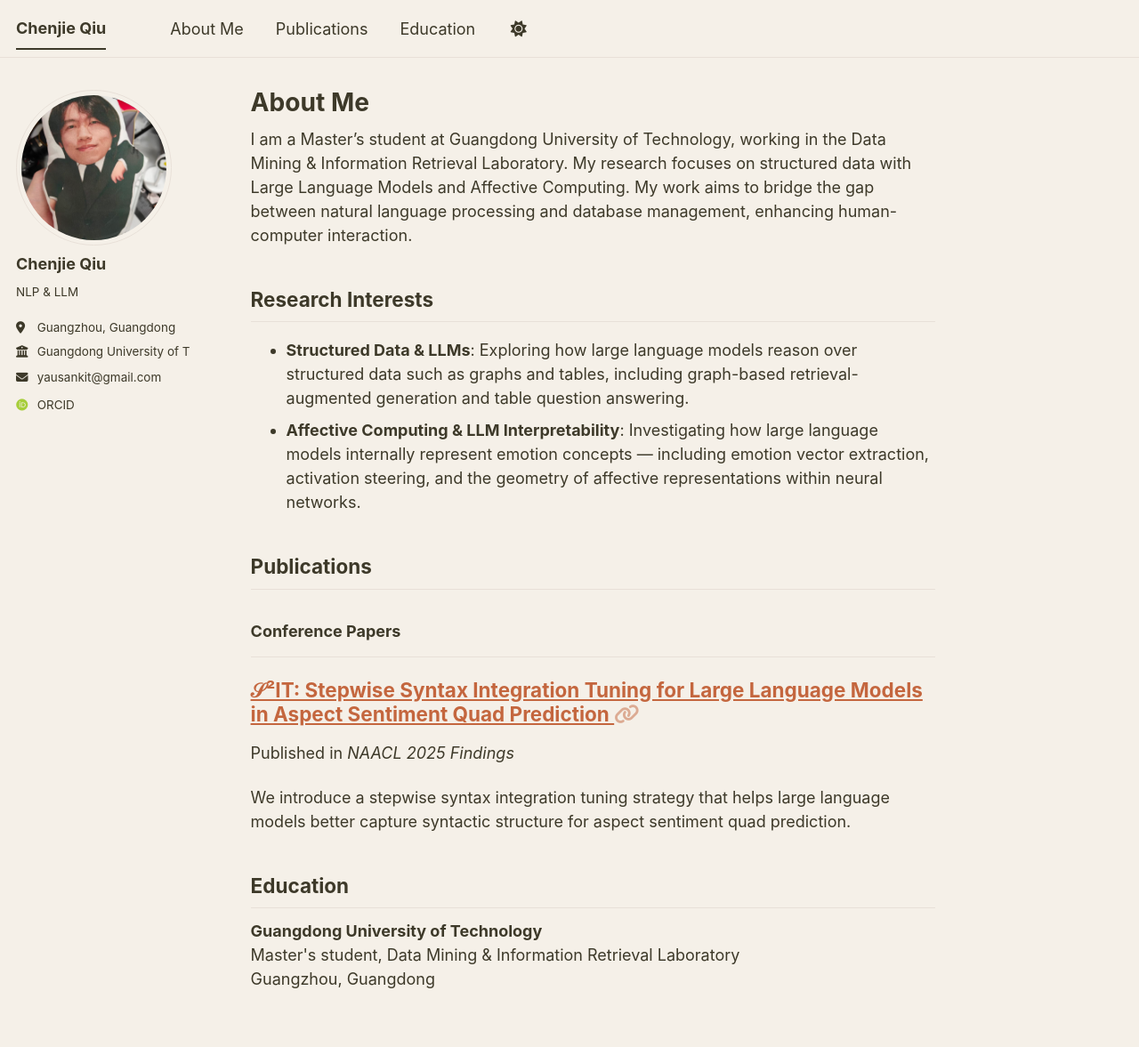
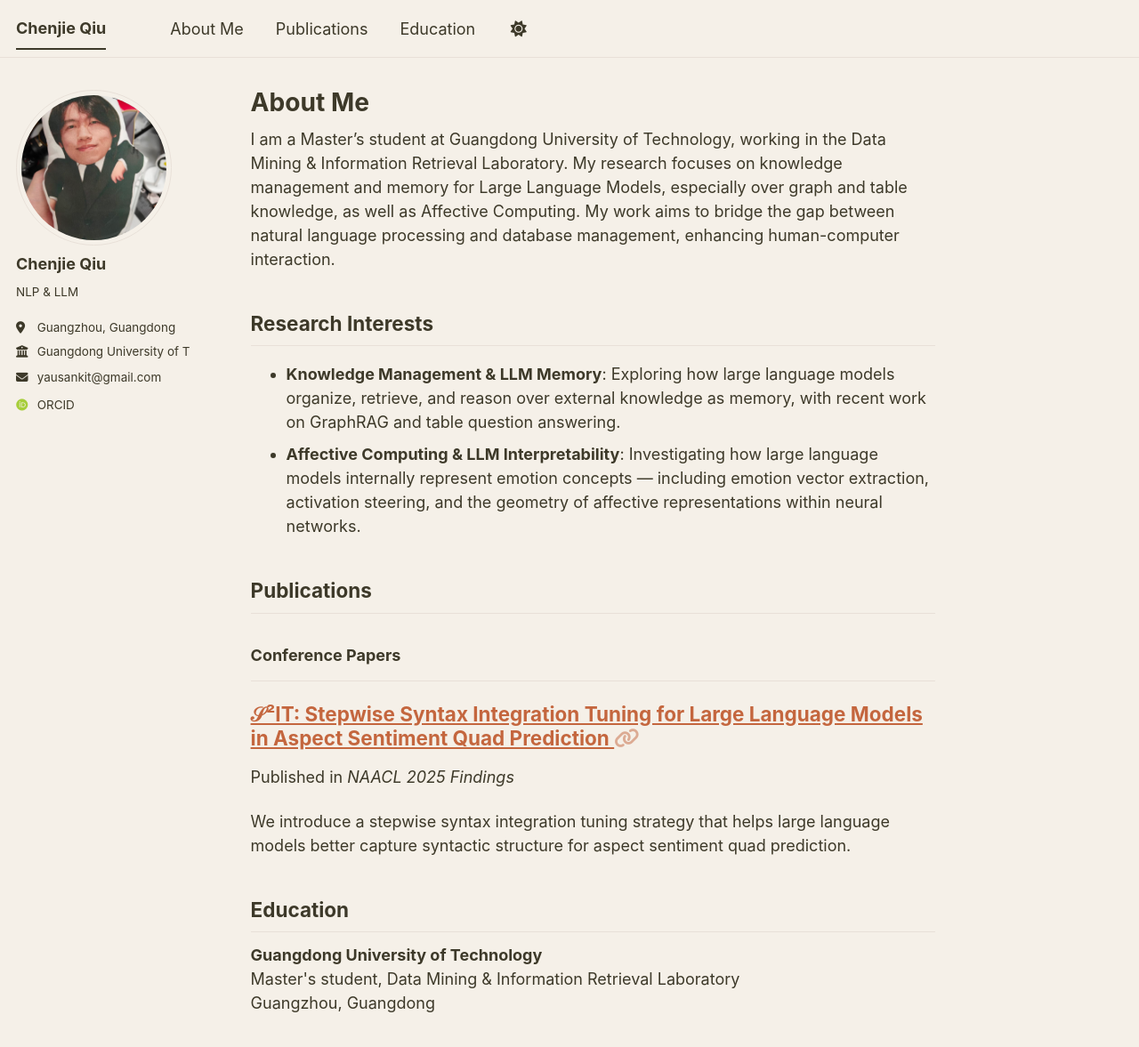
Before and after one commit to yausankit/yausankit.github.io, a Jekyll site: the page built from _pages/about.md, in a window 1280 px wide and 1191 px high. Shown: the top 1177 px of the window at 89% size. Built offline with Jekyll 4.4.1, drawn with Linux system fonts in a browser that asks for light colours; some web fonts are replaced; a script bundle is joined from its source files by our own code; library files that are not in the unit come from our copies.

Commit message:
Update research interests wording

```diff
--- a/_pages/about.md
+++ b/_pages/about.md
@@ -9,11 +9,11 @@ redirect_from:
 
 <section id="about-me"></section>
 
-I am a Master's student at Guangdong University of Technology, working in the Data Mining & Information Retrieval Laboratory. My research focuses on structured data with Large Language Models and Affective Computing. My work aims to bridge the gap between natural language processing and database management, enhancing human-computer interaction.
+I am a Master's student at Guangdong University of Technology, working in the Data Mining & Information Retrieval Laboratory. My research focuses on knowledge management and memory for Large Language Models, especially over graph and table knowledge, as well as Affective Computing. My work aims to bridge the gap between natural language processing and database management, enhancing human-computer interaction.
 
 ## Research Interests
 
-- **Structured Data & LLMs**: Exploring how large language models reason over structured data such as graphs and tables, including graph-based retrieval-augmented generation and table question answering.
+- **Knowledge Management & LLM Memory**: Exploring how large language models organize, retrieve, and reason over external knowledge as memory, with recent work on GraphRAG and table question answering.
 - **Affective Computing & LLM Interpretability**: Investigating how large language models internally represent emotion concepts — including emotion vector extraction, activation steering, and the geometry of affective representations within neural networks.
 
 <h2 id="publications">Publications</h2>
```
